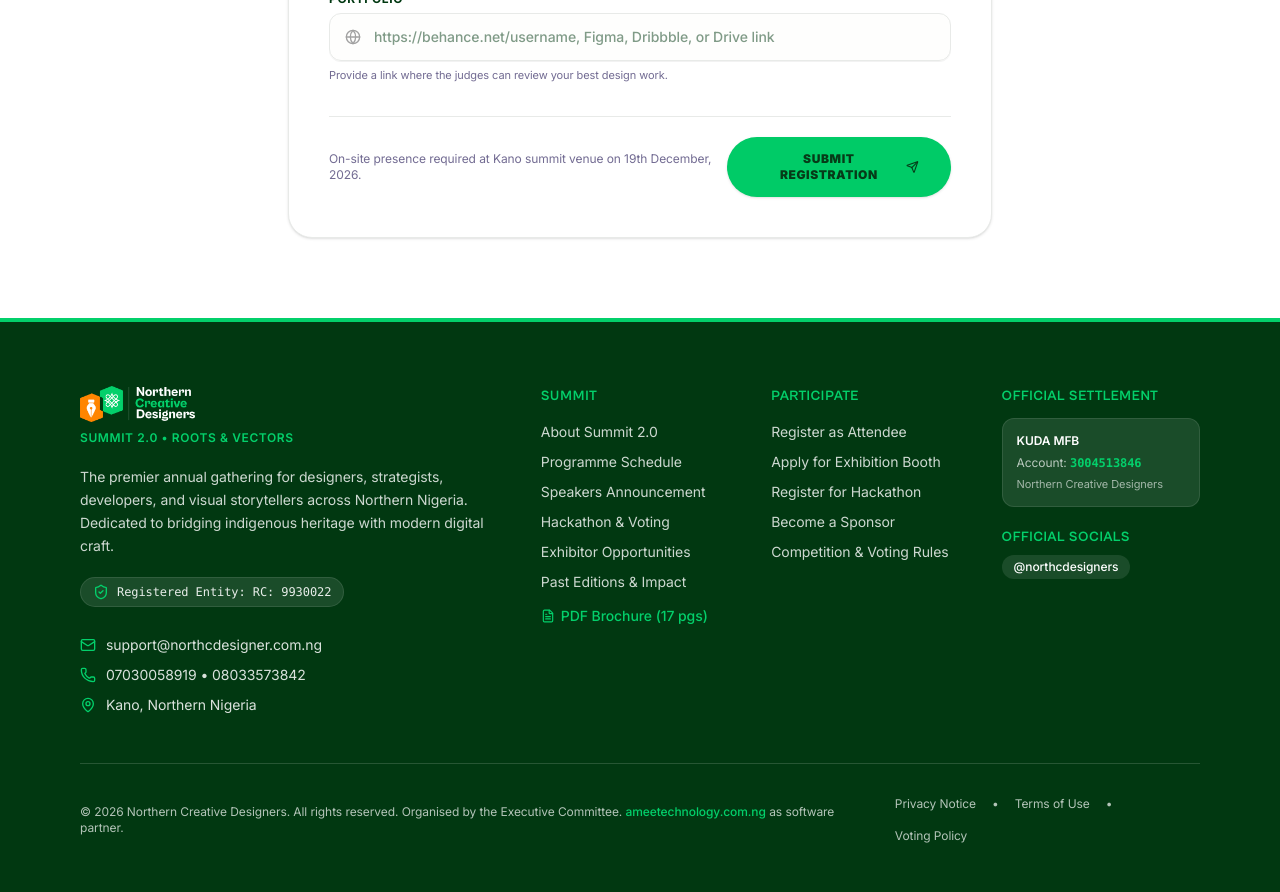
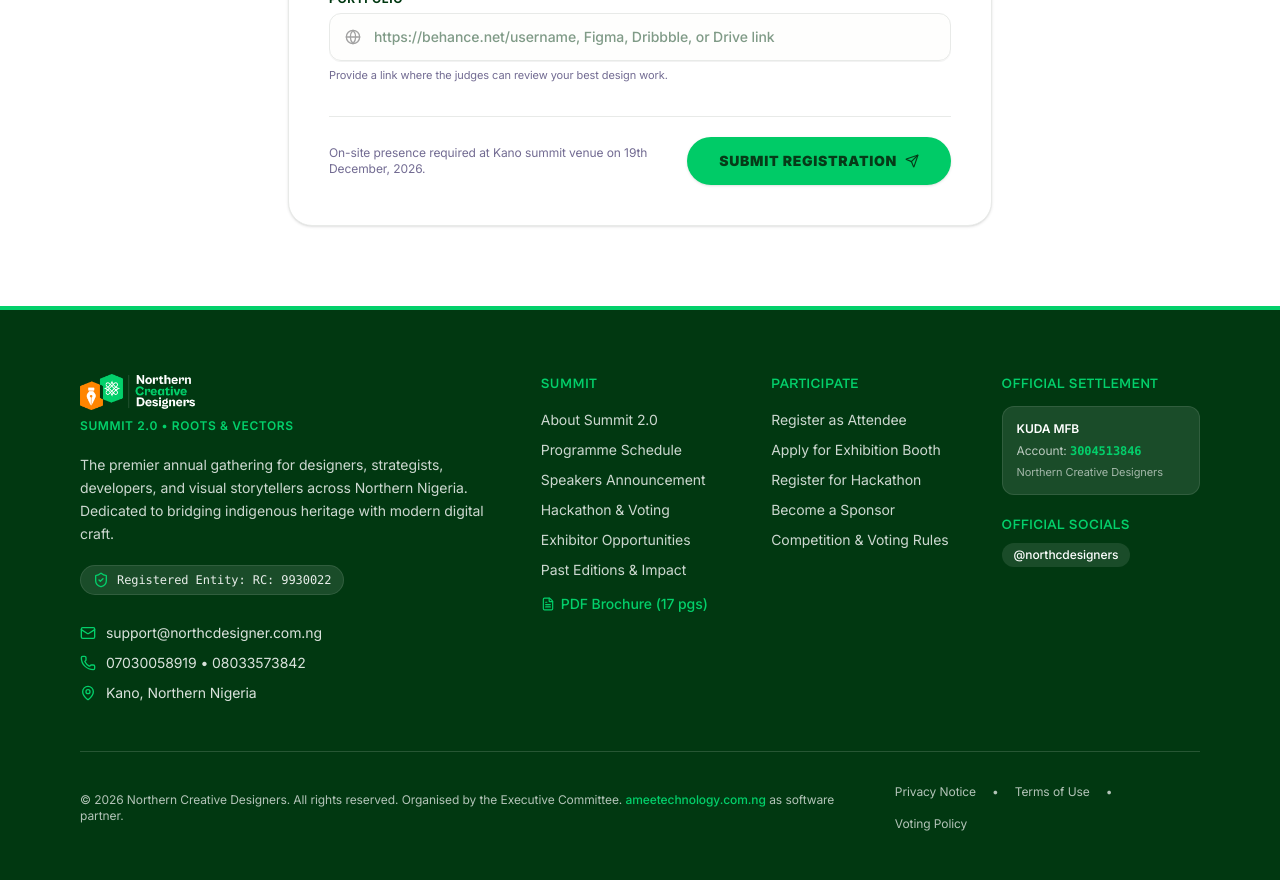
Before and after one commit to aminumuhammad000/northern-creative-designers, a Next.js app: page /hackathon/register in a window 1280 px wide. Shown: the part 1100-1992 px from the top of the page. Built offline with nearby package versions, Linux system fonts and the light colour scheme.

Commit message:
fix(register): optimize Submit Registration button sizing and responsive fit

```diff
--- a/app/hackathon/register/page.tsx
+++ b/app/hackathon/register/page.tsx
@@ -331,10 +331,10 @@ export default function HackathonRegisterPage() {
               <button
                 type="submit"
                 disabled={isSubmitting}
-                className="w-full sm:w-auto inline-flex items-center justify-center px-8 py-3.5 rounded-full bg-[#00CB67] hover:bg-[#02b25b] text-[#063B18] text-xs font-black tracking-wider uppercase shadow-sm hover:shadow transition-all disabled:opacity-60 cursor-pointer"
+                className="w-full sm:w-fit inline-flex items-center justify-center px-8 py-3.5 rounded-full bg-[#00CB67] hover:bg-[#02b25b] text-[#063B18] text-xs sm:text-sm font-black tracking-wider uppercase shadow-sm hover:shadow transition-all disabled:opacity-60 cursor-pointer whitespace-nowrap flex-shrink-0"
               >
                 <span>{isSubmitting ? "Submitting..." : "Submit Registration"}</span>
-                <Send className="w-3.5 h-3.5 ml-2" />
+                <Send className="w-3.5 h-3.5 ml-2 flex-shrink-0" />
               </button>
             </div>
           </form>
--- a/app/register/page.tsx
+++ b/app/register/page.tsx
@@ -889,12 +889,12 @@ export default function RegisterPage() {
                     </p>
                   </div>
 
-                  <div className="pt-4 flex items-center justify-between border-t border-neutral-border gap-4">
+                  <div className="pt-4 flex flex-col-reverse sm:flex-row sm:items-center sm:justify-between border-t border-neutral-border gap-3 sm:gap-4">
                     <button
                       type="button"
                       disabled={isSubmitting}
                       onClick={() => setCurrentStep(3)}
-                      className="inline-flex items-center justify-center h-12 px-5 rounded-full border border-neutral-border text-xs font-semibold uppercase tracking-wider text-navy/80 hover:bg-neutral-sand transition-colors whitespace-nowrap"
+                      className="w-full sm:w-auto inline-flex items-center justify-center h-12 px-6 rounded-full border border-neutral-border text-xs font-semibold uppercase tracking-wider text-navy/80 hover:bg-neutral-sand transition-colors whitespace-nowrap flex-shrink-0"
                     >
                       <ArrowLeft className="w-4 h-4 mr-2 flex-shrink-0" />
                       Back
@@ -903,16 +903,16 @@ export default function RegisterPage() {
                       type="button"
                       disabled={isSubmitting}
                       onClick={handleFinalSubmit}
-                      className="inline-flex items-center justify-center h-12 sm:h-14 px-8 rounded-full bg-spring text-navy text-xs sm:text-sm font-bold uppercase tracking-wider hover:bg-[#02b25b] hover:shadow-lg disabled:opacity-50 transition-all whitespace-nowrap shadow-xs"
+                      className="w-full sm:w-auto inline-flex items-center justify-center h-12 sm:h-14 px-6 sm:px-8 rounded-full bg-spring text-navy text-xs sm:text-sm font-bold uppercase tracking-wider hover:bg-[#02b25b] hover:shadow-lg disabled:opacity-50 transition-all whitespace-nowrap shadow-xs flex-shrink-0"
                     >
                       {isSubmitting ? (
                         <>
                           <div className="w-4 h-4 border-2 border-navy border-t-transparent rounded-full animate-spin mr-2 flex-shrink-0" />
-                          Generating Pass...
+                          Submitting Registration...
                         </>
                       ) : (
                         <>
-                          Confirm &amp; Generate Digital Pass
+                          Submit Registration
                           <ArrowRight className="w-4 h-4 ml-2 flex-shrink-0" />
                         </>
                       )}
```
